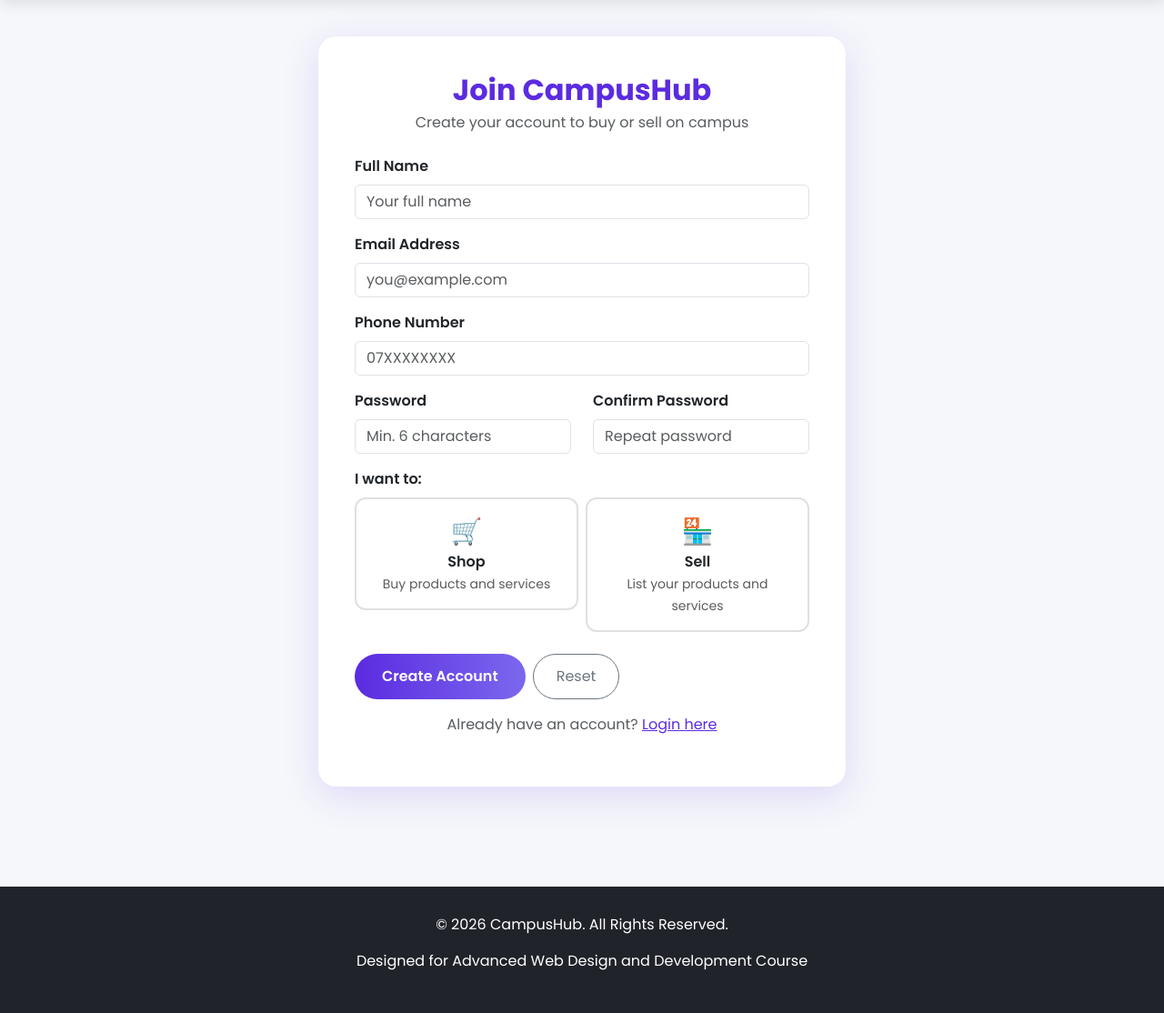
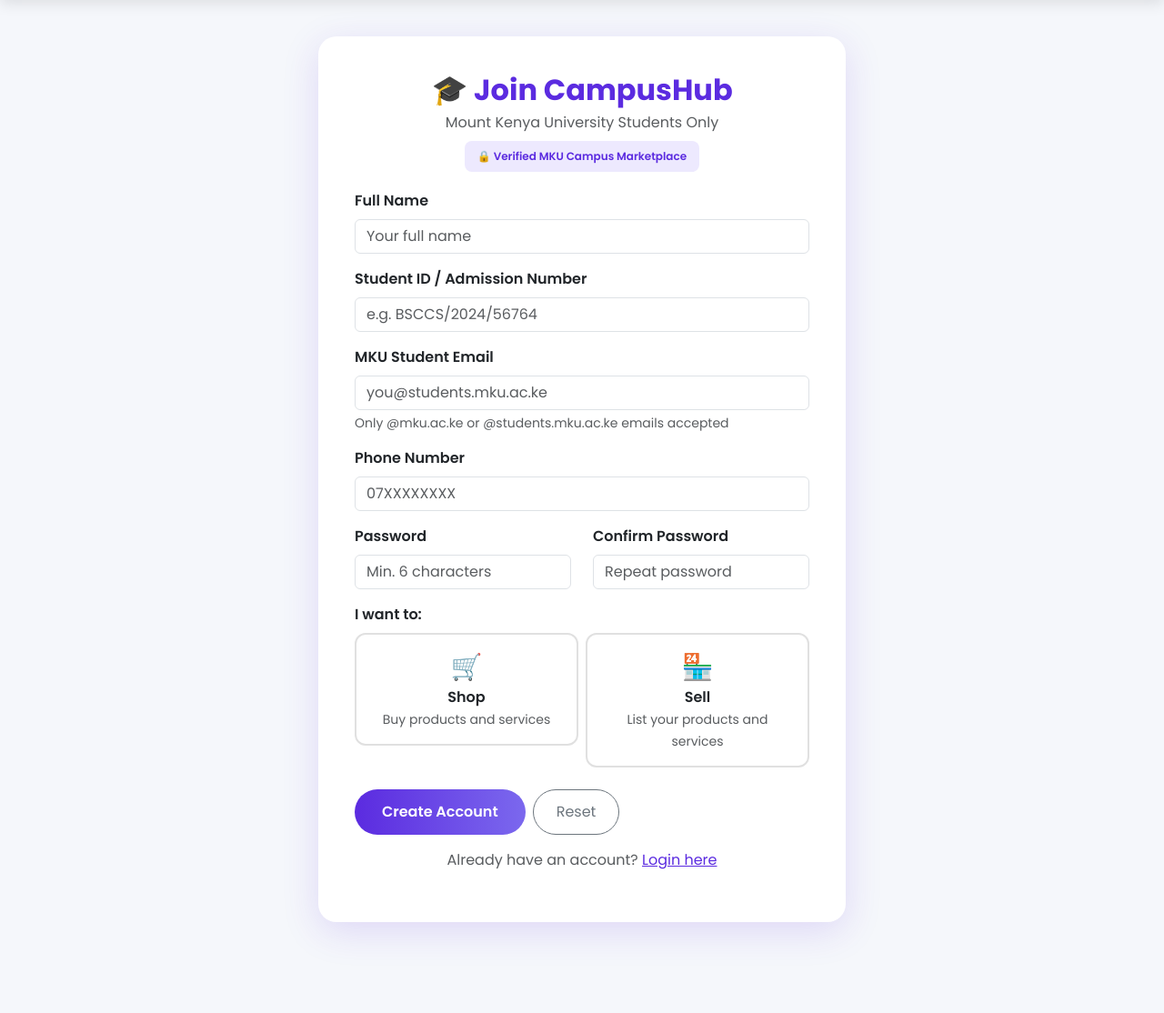
Before and after one commit to gathonimumbi23/CampusHub, a PHP site: page /register.php in a window 1280 px wide. Shown: the part 82-1196 px from the top of the page at 91% size. Run offline with PHP 8.4, Linux system fonts and the light colour scheme.

Commit message:
MKU email validation added

```diff
--- a/register.php
+++ b/register.php
@@ -1,46 +1,86 @@
 <?php
 require_once 'includes/config.php';
 
-$full_name = $email = $password = $confirm_password = $role = $phone = "";
-$full_name_err = $email_err = $password_err = $confirm_password_err = $role_err = "";
+$full_name = $student_id = $email = $password = $confirm_password = $role = $phone = "";
+$full_name_err = $student_id_err = $email_err = $password_err = $confirm_password_err = $role_err = "";
 
 if ($_SERVER["REQUEST_METHOD"] == "POST") {
 
+    // Full name
     if(empty(trim($_POST["full_name"]))){
         $full_name_err = "Please enter your full name.";
     } else {
         $full_name = trim($_POST["full_name"]);
     }
 
-    if(empty(trim($_POST["email"]))){
-        $email_err = "Please enter an email.";
+    // Student ID validation
+    if(empty(trim($_POST["student_id"]))){
+        $student_id_err = "Please enter your student ID.";
     } else {
+        $student_id = strtoupper(trim($_POST["student_id"]));
+        // MKU admission format: letters/year/numbers e.g. BSCCS/2024/56764
+        if(!preg_match('/^[A-Z]+\/[0-9]{4}\/[0-9]+$/', $student_id)){
+            $student_id_err = "Invalid student ID format. Example: BSCCS/2024/56764";
+        } else {
+            // Check if student ID already registered
+            $sql_check = "SELECT user_id FROM users WHERE student_id = ?";
+            if($stmt = mysqli_prepare($link, $sql_check)){
+                mysqli_stmt_bind_param($stmt, "s", $student_id);
+                mysqli_stmt_execute($stmt);
+                mysqli_stmt_store_result($stmt);
+                if(mysqli_stmt_num_rows($stmt) == 1){
+                    $student_id_err = "This student ID is already registered.";
+                }
+                mysqli_stmt_close($stmt);
+            }
+        }
+    }
+
+    // Email validation - must match MKU format derived from student ID
+if(empty(trim($_POST["email"]))){
+    $email_err = "Please enter your MKU student email.";
+} else {
+    $email = strtolower(trim($_POST["email"]));
+
+    // Generate expected email from student ID (remove slashes, lowercase, add @mku.ac.ke)
+    $expected_email = "";
+    if(!empty($student_id) && empty($student_id_err)){
+        $expected_email = strtolower(str_replace('/', '', $student_id)) . '@mku.ac.ke';
+    }
+
+    // Check email ends with @mku.ac.ke
+    if(!preg_match('/^[a-z0-9]+@mku\.ac\.ke$/', $email)){
+        $email_err = "Only MKU emails accepted. Format: " . ($expected_email ?: "bsccs202456764@mku.ac.ke");
+    // Check email matches the student ID
+    } elseif(!empty($expected_email) && $email !== $expected_email){
+        $email_err = "Your email must match your Student ID. Expected: " . $expected_email;
+    } else {
+        // Check if email already taken
         $sql = "SELECT user_id FROM users WHERE email = ?";
         if($stmt = mysqli_prepare($link, $sql)){
-            mysqli_stmt_bind_param($stmt, "s", $param_email);
-            $param_email = trim($_POST["email"]);
-            if(mysqli_stmt_execute($stmt)){
-                mysqli_stmt_store_result($stmt);
-                if(mysqli_stmt_num_rows($stmt) == 1){
-                    $email_err = "This email is already taken.";
-                } else {
-                    $email = trim($_POST["email"]);
-                }
+            mysqli_stmt_bind_param($stmt, "s", $email);
+            mysqli_stmt_execute($stmt);
+            mysqli_stmt_store_result($stmt);
+            if(mysqli_stmt_num_rows($stmt) == 1){
+                $email_err = "This email is already registered.";
             }
             mysqli_stmt_close($stmt);
         }
     }
+}
 
+    // Password
     if(empty(trim($_POST["password"]))){
         $password_err = "Please enter a password.";
     } elseif(strlen(trim($_POST["password"])) < 6){
-        $password_err = "Password must have at least 6 characters.";
+        $password_err = "Password must be at least 6 characters.";
     } else {
         $password = trim($_POST["password"]);
     }
 
+    // Confirm password
     if(empty(trim($_POST["confirm_password"]))){
-        $confirm_password_err = "Please confirm password.";
+        $confirm_password_err = "Please confirm your password.";
     } else {
         $confirm_password = trim($_POST["confirm_password"]);
         if(empty($password_err) && ($password != $confirm_password)){
@@ -48,6 +88,7 @@ if ($_SERVER["REQUEST_METHOD"] == "POST") {
         }
     }
 
+    // Role
     if(empty($_POST["role"])){
         $role_err = "Please select a role.";
     } else {
@@ -56,20 +97,25 @@ if ($_SERVER["REQUEST_METHOD"] == "POST") {
 
     $phone = trim($_POST["phone"]);
 
-    if(empty($full_name_err) && empty($email_err) && empty($password_err) && empty($confirm_password_err) && empty($role_err)){
-        $sql = "INSERT INTO users (full_name, email, password, role, phone) VALUES (?, ?, ?, ?, ?)";
+    // Insert if no errors
+    if(empty($full_name_err) && empty($student_id_err) && empty($email_err) &&
+       empty($password_err) && empty($confirm_password_err) && empty($role_err)){
+
+        $sql = "INSERT INTO users (full_name, student_id, email, password, role, phone) VALUES (?, ?, ?, ?, ?, ?)";
         if($stmt = mysqli_prepare($link, $sql)){
-            mysqli_stmt_bind_param($stmt, "sssss", $param_full_name, $param_email, $param_password, $param_role, $param_phone);
-            $param_full_name = $full_name;
-            $param_email     = $email;
-            $param_password  = password_hash($password, PASSWORD_DEFAULT);
-            $param_role      = $role;
-            $param_phone     = $phone;
+            mysqli_stmt_bind_param($stmt, "ssssss", $p_name, $p_sid, $p_email, $p_pass, $p_role, $p_phone);
+            $p_name  = $full_name;
+            $p_sid   = $student_id;
+            $p_email = $email;
+            $p_pass  = password_hash($password, PASSWORD_DEFAULT);
+            $p_role  = $role;
+            $p_phone = $phone;
+
             if(mysqli_stmt_execute($stmt)){
                 header("location: login.php");
                 exit;
             } else {
-                echo "Something went wrong. Please try again later.";
+                echo "Something went wrong. Please try again.";
             }
             mysqli_stmt_close($stmt);
         }
@@ -130,6 +176,16 @@ if ($_SERVER["REQUEST_METHOD"] == "POST") {
         .role-option:hover { border-color: #5b2be0; background: #f5f0ff; }
         .role-option input { display: none; }
         .role-option.selected { border-color: #5b2be0; background: #f0ebff; }
+        .mku-badge {
+            background: #ede9fe;
+            color: #5b2be0;
+            border-radius: 8px;
+            padding: 8px 14px;
+            font-size: 12px;
+            font-weight: 600;
+            margin-bottom: 20px;
+            display: inline-block;
+        }
     </style>
 </head>
 <body>
@@ -139,8 +195,11 @@ if ($_SERVER["REQUEST_METHOD"] == "POST") {
 <div class="register-wrapper">
     <div class="register-card card">
         <div class="card-body">
-            <h2 class="register-title text-center">Join CampusHub</h2>
-            <p class="text-center text-muted mb-4">Create your account to buy or sell on campus</p>
+            <h2 class="register-title text-center">🎓 Join CampusHub</h2>
+            <p class="text-center text-muted mb-2">Mount Kenya University Students Only</p>
+            <div class="text-center">
+                <span class="mku-badge">🔒 Verified MKU Campus Marketplace</span>
+            </div>
 
             <form action="<?php echo htmlspecialchars($_SERVER["PHP_SELF"]); ?>" method="post">
 
@@ -154,11 +213,21 @@ if ($_SERVER["REQUEST_METHOD"] == "POST") {
                 </div>
 
                 <div class="mb-3">
-                    <label class="form-label fw-semibold">Email Address</label>
+                    <label class="form-label fw-semibold">Student ID / Admission Number</label>
+                    <input type="text" name="student_id"
+                           class="form-control <?php echo (!empty($student_id_err)) ? 'is-invalid' : ''; ?>"
+                           placeholder="e.g. BSCCS/2024/56764"
+                           value="<?php echo htmlspecialchars($student_id); ?>">
+                    <span class="invalid-feedback"><?php echo $student_id_err; ?></span>
+                </div>
+
+                <div class="mb-3">
+                    <label class="form-label fw-semibold">MKU Student Email</label>
                     <input type="email" name="email"
                            class="form-control <?php echo (!empty($email_err)) ? 'is-invalid' : ''; ?>"
-                           placeholder="you@example.com"
+                           placeholder="you@students.mku.ac.ke"
                            value="<?php echo htmlspecialchars($email); ?>">
+                    <div class="form-text">Only @mku.ac.ke or @students.mku.ac.ke emails accepted</div>
                     <span class="invalid-feedback"><?php echo $email_err; ?></span>
                 </div>
 
```
